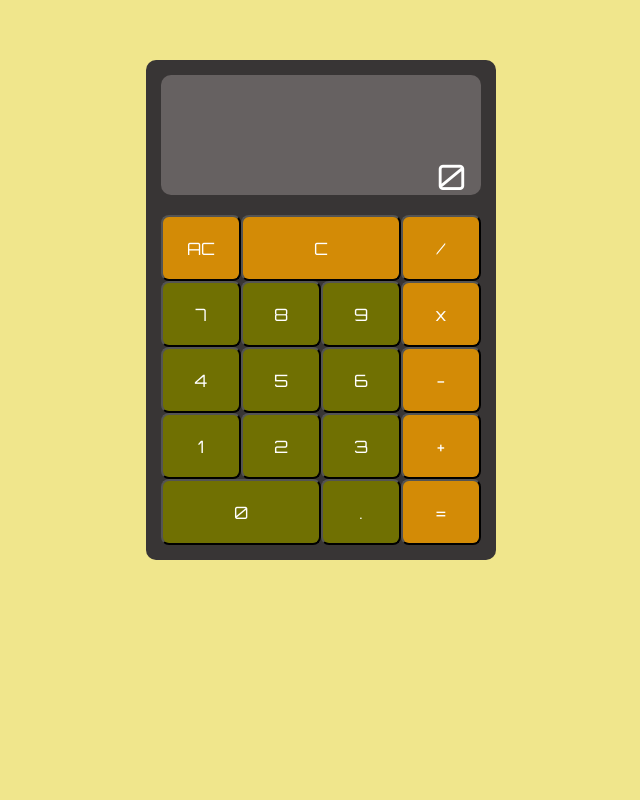
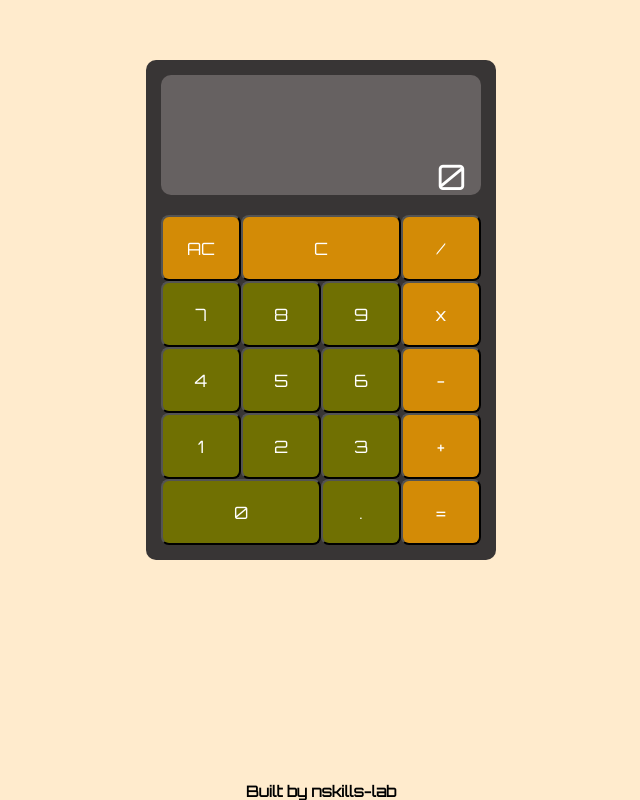
Before and after one commit to nskills-lab/calculator, a plain HTML site: page index.html in a window 1280 px wide. Shown: the whole page, without its empty margins (319-959 px from the left). Drawn offline with Linux system fonts and the light colour scheme.

Commit message:
Add footer

```diff
--- a/index.html
+++ b/index.html
@@ -40,6 +40,9 @@
         </div>
 
     </div>
+    <footer>
+        <a class="links" style="text-decoration:none" href="https://github.com/nskills-lab">Built by nskills-lab</a>
+    </footer>
 </body>
 <script src="script.js"></script>
 
--- a/script.js
+++ b/script.js
@@ -60,12 +60,10 @@ function updateDisplay(e) {
         displayWindow.textContent = displayValue;
 
     } else if (!Number.isInteger(Number(displayWindow.textContent)) && displayValue === ".") {
-
         displayValue = "";
     } else {
         displayWindow.textContent += displayValue;
     }
-
 
     if (prevOperand === "" && prevOperator === "") {
         prevOperand += displayValue;
@@ -75,7 +73,6 @@ function updateDisplay(e) {
     } else if (prevOperator !== "") {
         currentOperand += displayValue;
     }
-
 
 }
 
--- a/styles/main.css
+++ b/styles/main.css
@@ -1,5 +1,21 @@
 body {
-    background-color: khaki;
+    background-color: blanchedalmond;
+}
+
+footer {
+    text-align: center;
+    position: fixed;
+    margin-top: 5%;
+    height: 30;
+    width: 100%;
+    bottom: 0;
+}
+
+.links {
+    color: black;
+    font-size: 15px;
+    font-family: orbitron;
+    font-weight: bold;
 }
 
 #container {
```
